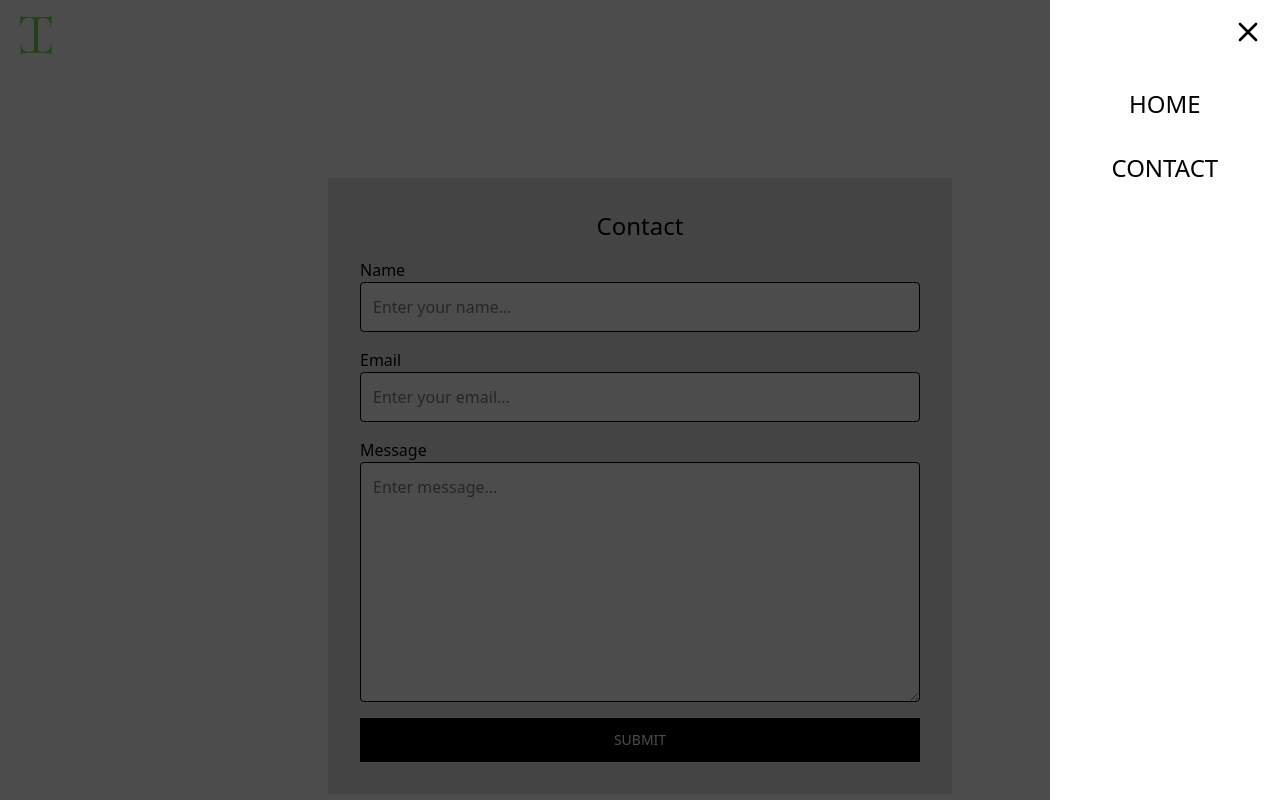
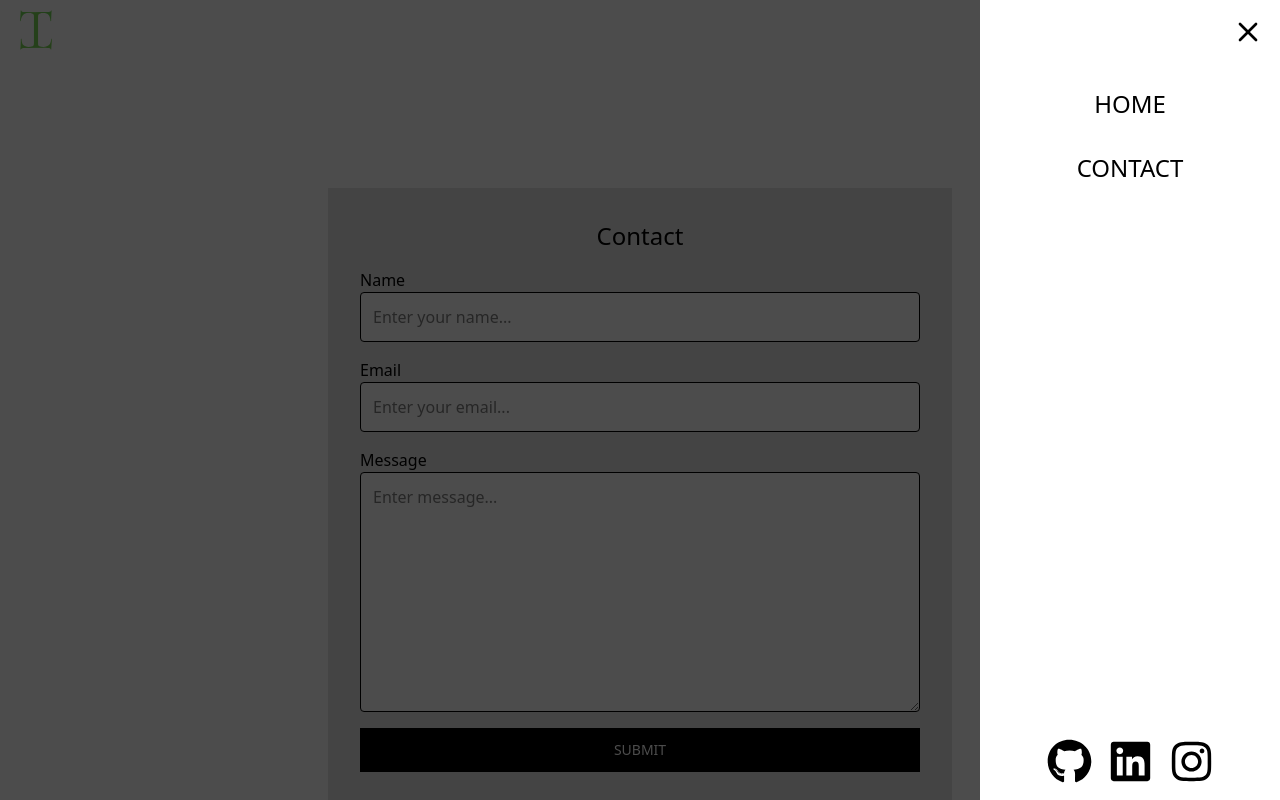
Before and after one commit to Tomoya300/react-portfolio, a React (Vite) app: page /portfolio/contact in a window 1280 px wide. Both pictures are taken after a click on the button 1248 px from the left and 32 px from the top of the page. Shown: the top 800 px of the page. Built offline with nearby package versions, Linux system fonts and the light colour scheme.

Commit message:
modified header and menu style

```diff
--- a/src/components/Header.tsx
+++ b/src/components/Header.tsx
@@ -4,6 +4,7 @@ import logo from '../assets/portfolio-icon.svg'
 import { Link } from "react-router-dom";
 import useMediaQuery from "../hooks/useMediaQuery";
 import { useLocation } from "react-router-dom";
+import { FaGithub, FaLinkedin, FaInstagram } from 'react-icons/fa';
 
 const Header = () => {
   const [isOpen, setIsOpen] = useState<boolean>(false)
@@ -13,32 +14,58 @@ const Header = () => {
 
   const location = useLocation();
 
+  const menuItems = [
+    { label: 'Home', path: location.pathname === '/contact' ? import.meta.env.BASE_URL : '#' },
+    { label: 'Skills', path: location.pathname === '/contact' ? '/#skills' : '#skills', hideOnContact: true },
+    { label: 'Projects', path: location.pathname === '/contact' ? '/#projects' : '#projects', hideOnContact: true },
+    { label: 'Contact', path: '/contact', isLink: true }
+  ]
+
   return (
     <header>
       <nav>
-        <div className="pl-4 w-fit">
-          <Link to='/'>
-            <img src={logo} alt="logo" className="w-[40px]" />
-          </Link>
+        <div className="fixed flex items-center w-full h-[60px] bg-white z-1000">
+          <div className="pl-4 w-fit">
+            <Link to='/'>
+              <img src={logo} alt="logo" className="w-[40px]" />
+            </Link>
+          </div>
         </div>
-        <div className="flex justify-between px-6">
+
+        <div className="fixed top-0 right-0 z-1002 flex justify-between px-6">
           <button onClick={toggleMenu} className="transition fixed top-4 right-4 z-50 cursor-pointer">
             {isOpen ? <X className="w-8 h-8"/> : <Menu className="w-8 h-8"/>}
           </button>
         </div>
 
-        <div className={`${isOpen ? 'top-0 left-0 fixed w-screen h-screen bg-black/70 z-2' : ''}`}>
-          <div className={`flex flex-col items-center gap-4 text-2xl w-[18vw] bg-white h-full fixed right-0 top-0 transition pt-20 ${isMobile ? 'text-base' : ''} ${isOpen ? 'opacity-100 bg-white translate-y-0 pointer-events-auto' : 'opacity-0 -translate-y-4 pointer-events-none'}`}>
-            <a onClick={toggleMenu} href={`${location.pathname === '/contact' ? '/portfolio' : '#'}`} className={`uppercase hover:underline transition py-2 ${isMobile ? 'border-b p-3 w-full' : ''}`}>Home</a>
-            <a onClick={toggleMenu} href={`${location.pathname === '/contact' ? '/#skills' : '#skills'}`} className={`uppercase hover:underline transition py-2 ${isMobile ? 'border-b p-3 w-full' : ''} ${location.pathname === '/contact' ? 'hidden' : ''}`}>Skills</a>
-            <a onClick={toggleMenu} href={`${location.pathname === '/contact' ? '/#projects' : '#projects'}`} className={`uppercase hover:underline transition py-2 ${isMobile ? 'border-b p-3 w-full' : ''} ${location.pathname === '/contact' ? 'hidden' : ''}`}>Projects</a>
-            <Link to='/contact' className={`uppercase hover:underline transition py-2 ${isMobile ? 'border-b p-3 w-full' : ''}`}>Contact</Link>
+        <div onClick={toggleMenu} className={`overlay ${isOpen ? 'top-0 left-0 fixed w-screen h-screen bg-black/70 z-1000' : ''}`}>
+          <div onClick={(e) => e.stopPropagation()} className={`flex flex-col items-center justify-between text-2xl w-[28vw] max-w-[300px] min-w-[130px] bg-white h-full fixed right-0 top-0 transition pt-20 ${isMobile ? 'text-base' : ''} ${isOpen ? 'opacity-100 bg-white translate-y-0 pointer-events-auto' : 'opacity-0 -translate-y-4 pointer-events-none'}`}>
+            <div className={`flex flex-col items-center gap-4`}>
+              {menuItems.map((item) => {
+                // skip rendering if item is hidden on contact page
+                if (item.hideOnContact && location.pathname === '/contact') return null
+
+                const commonClasses = `uppercase underline decoration-transparent hover:decoration-blue-500 decoration-3 transition-all underline-offset-8 duration-300 text-center py-2 ${isMobile ? 'p-3 w-full' : ''}`
+
+                return item.isLink ? (
+                  <Link key={item.label} to={item.path} className={commonClasses}>
+                    {item.label}
+                  </Link>
+                ) : (
+                  <a key={item.label} onClick={toggleMenu} href={item.path} className={commonClasses}>
+                    {item.label}
+                  </a>
+                )
+              })}
+            </div>
+
+            <div className='flex gap-4 mt-12 justify-center mb-4 '>
+              <a href="https://github.com/Tomoya300" target="_blank"><FaGithub title='Github' className={`${isMobile ? 'w-[30px] h-[30px]' : 'w-[45px] h-[45px]'} hover:scale-110 transition`}/></a>
+              <a href="https://www.linkedin.com/in/tomoya-takeshima" target="_blank"><FaLinkedin title='Linkedin' className={`${isMobile ? 'w-[30px] h-[30px]' : 'w-[45px] h-[45px]'} hover:scale-110 transition`}/></a>
+              <a href="https://www.instagram.com/tomoya_3.0" target="_blank"><FaInstagram title='Instagram' className={`${isMobile ? 'w-[30px] h-[30px]' : 'w-[45px] h-[45px]'} hover:scale-110 transition`}/></a>
+            </div>
           </div>
-
         </div>
-
-
-
       </nav>
     </header>
   )
--- a/src/components/Projects.tsx
+++ b/src/components/Projects.tsx
@@ -83,12 +83,15 @@ const Projects = () => {
             <a target='_blank' href="https://loot-frontend.onrender.com/" className='rounded-lg'>
               <img src={lootGame} alt="loot image" className='w-[300px] rounded-sm shadow-[0px_0px_8px_gray] hover:shadow-[0_3px_8px_gray] hover:scale-101 transition'/>
             </a>
+            {/* <p className='w-[300px]'><span className='font-bold'>Tech Stack: </span>React.js, TailwindCSS, Framer Motion, etc.</p> */}
           </div>
           <div className='project1 flex flex-col'>
             <h2 className='text-xl mb-3'>Bank HP</h2>
             <a target='_blank' href="https://tomoya300.github.io/easybank-landing-page-master/" className='rounded-lg'>
               <img src={demoBank} alt="demo bank image" className='w-[300px] rounded-sm shadow-[0px_0px_8px_gray] hover:shadow-[0_3px_8px_gray] hover:scale-101 transition'/>
             </a>
+            {/* <p className='w-[300px]'><span className='font-bold'>Tech Stack: </span>React.js, TailwindCSS,</p> */}
+
           </div>
           <div className='project2 flex flex-col'>
             <h2 className='text-xl mb-3'>Hair salon HP</h2>
--- a/src/pages/Contact.tsx
+++ b/src/pages/Contact.tsx
@@ -24,7 +24,7 @@ const Contact = () => {
   }
 
   return (
-    <div className="flex flex-col justify-center items-center w-full min-h-screen">
+    <div className="flex flex-col justify-center items-center w-full min-h-screen mt-20">
       <div className="bg-neutral-200 sm:p-8 p-4 max-sm:w-full w-4/5 md:w-2/4">
         <h1 className="text-center text-2xl mb-4">Contact</h1>
         <form onSubmit={handleSubmit} ref={formRef} className="flex flex-col gap-4">
```
